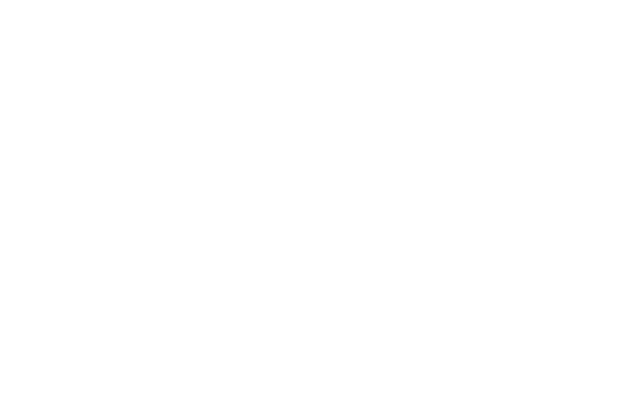
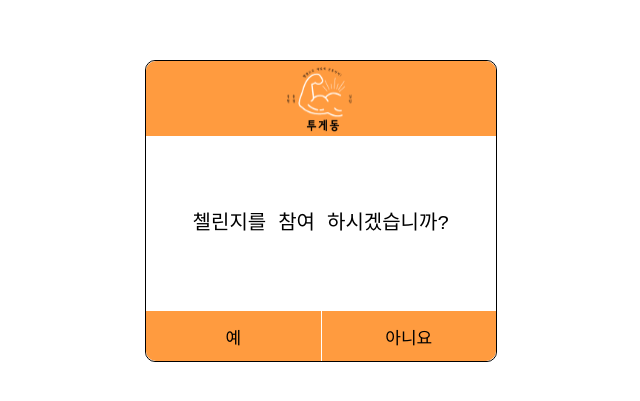
Before and after one commit to mju-KyungDongWonJeong/Togedong-front-end, a React (Create React App) app: page / in a window 1280 px wide. Shown: the part 189-590 px from the top of the page, without its empty margins (319-959 px from the left). Built offline with nearby package versions, Linux system fonts and the light colour scheme; a web font is replaced by a local one.

Commit message:
feat: 첼린지신청 모달 구현

```diff
--- a/src/App.tsx
+++ b/src/App.tsx
@@ -1,9 +1,24 @@
-import { ThemeProvider } from 'styled-components';
+import styled, { ThemeProvider } from 'styled-components';
 import { theme } from './styles/Theme';
 import './App.css';
+import ChallengeApply from './assets/modal/ChallengeApply';
 
 function App() {
-  return <ThemeProvider theme={theme}></ThemeProvider>;
+  return (
+    <ThemeProvider theme={theme}>
+      <Divv>
+        <ChallengeApply />
+      </Divv>
+    </ThemeProvider>
+  );
 }
 
 export default App;
+
+const Divv = styled.div`
+  display: flex;
+  width: 100%;
+  height: 100vh;
+  justify-content: center;
+  align-items: center;
+`;
--- /dev/null
+++ b/src/assets/modal/ChallengeApply.tsx
@@ -0,0 +1,75 @@
+import styled from 'styled-components';
+import { ReactComponent as Logo } from '../images/logo_white.svg';
+
+const ChallengeApply = () => {
+  const handleAgree = () => {};
+  const handleDisAgree = () => {};
+
+  return (
+    <ChallengeContainer>
+      <ChallengeHeader>
+        <LogoImg as={Logo} />
+      </ChallengeHeader>
+      <ChallengeContent>첼린지를 참여 하시겠습니까?</ChallengeContent>
+      <ChallengeBtnContainer>
+        <ChallengeBtn onClick={handleAgree}>예</ChallengeBtn>
+        <ChallengeBtn onClick={handleDisAgree}>아니요</ChallengeBtn>
+      </ChallengeBtnContainer>
+    </ChallengeContainer>
+  );
+};
+
+export default ChallengeApply;
+
+const ChallengeContainer = styled.div`
+  width: 352px;
+  height: 302px;
+  border-radius: 10px;
+  border: 1px solid ${({ theme }) => theme.colors.BLACK};
+`;
+
+const ChallengeHeader = styled.div`
+  width: 100%;
+  height: 75px;
+  display: flex;
+  justify-content: center;
+  background-color: ${({ theme }) => theme.colors.ORANGE1};
+  border-radius: 10px 10px 0 0;
+`;
+
+const LogoImg = styled.img`
+  width: 75px;
+  height: 100%;
+`;
+
+const ChallengeContent = styled.div`
+  width: 100%;
+  display: flex;
+  justify-content: center;
+  align-items: center;
+  height: 175px;
+  font-size: 20px;
+  font-weight: 500;
+`;
+
+const ChallengeBtnContainer = styled.div`
+  width: 100%;
+  height: 50px;
+  display: flex;
+  justify-content: center;
+`;
+
+const ChallengeBtn = styled.button`
+  width: 175px;
+  height: 100%;
+  font-size: 17px;
+  font-weight: 500;
+  background-color: ${({ theme }) => theme.colors.ORANGE1};
+  &:first-child {
+    border-radius: 0 0 0 10px;
+    margin-right: 1px;
+  }
+  &:last-child {
+    border-radius: 0 0 10px 0;
+  }
+`;
```
